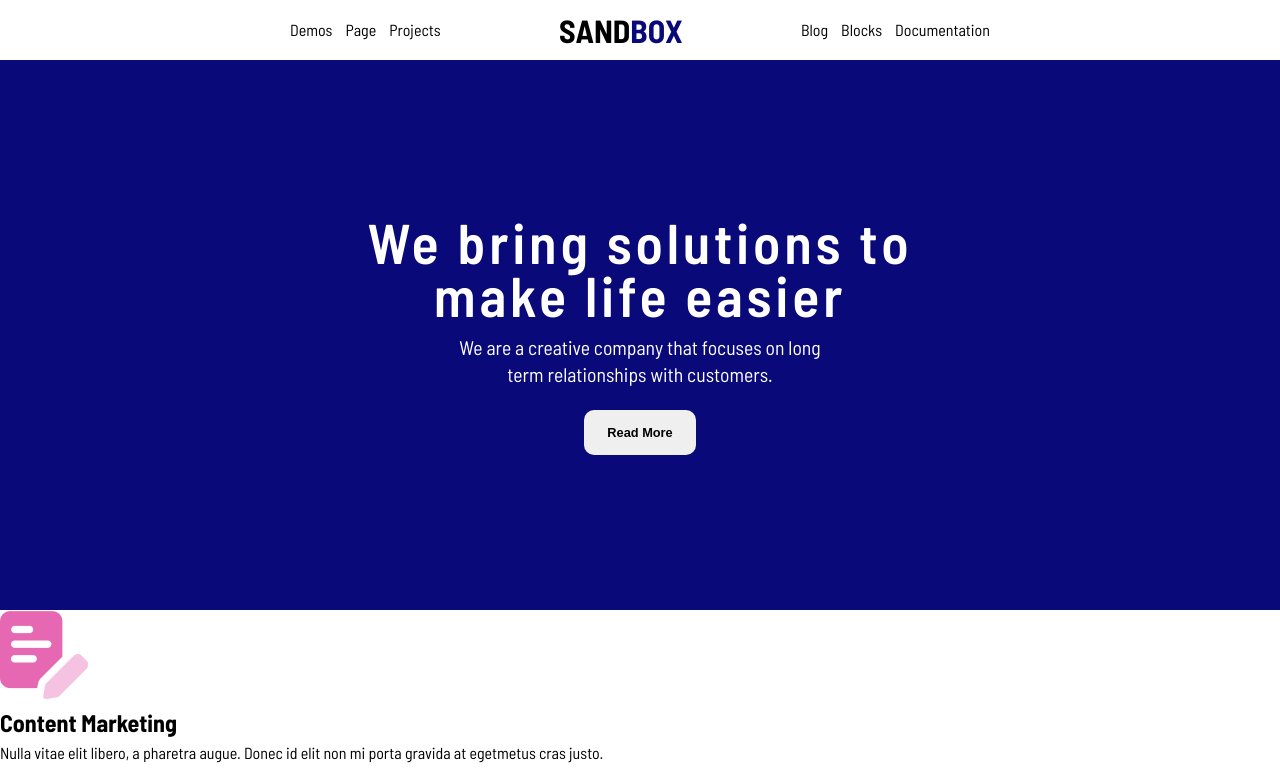
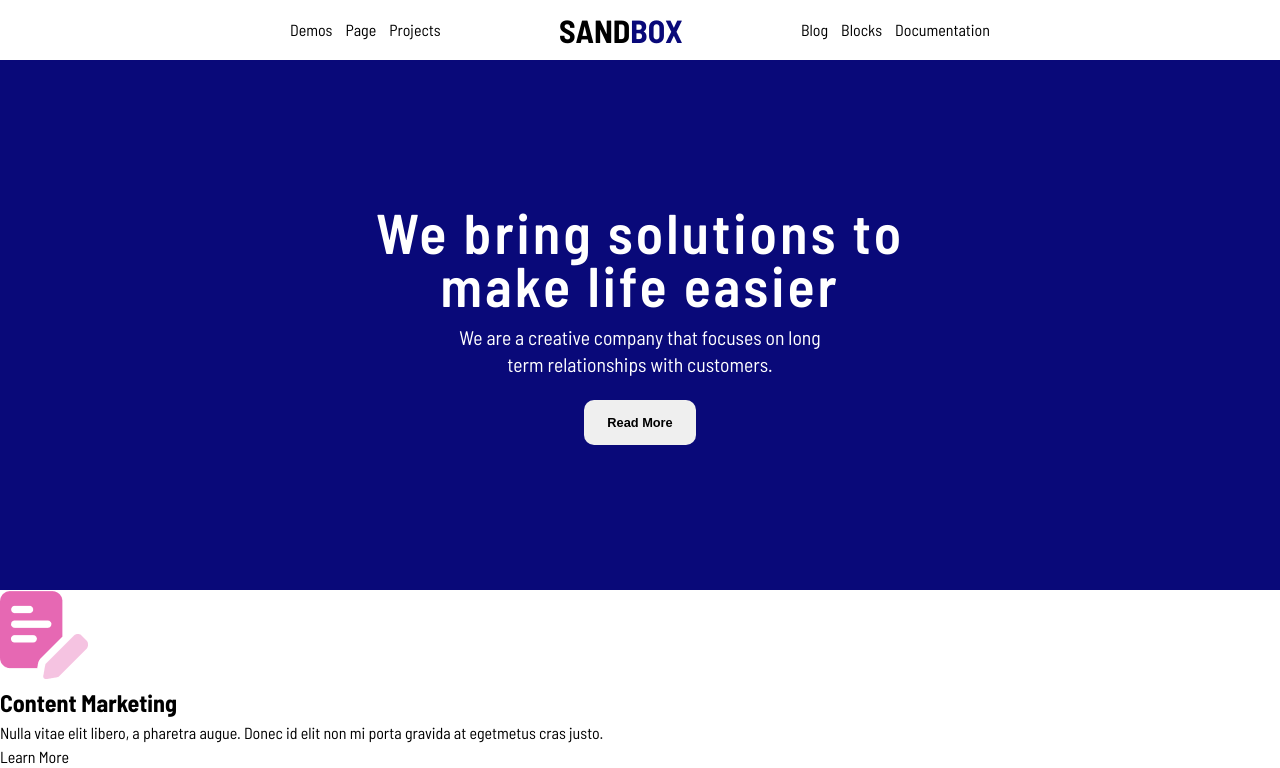
Before and after one commit to Hizmy-M/React-Projects, a React (Vite) app in the folder 06.SandBox-web/: page / in a window 1280 px wide. Shown: the top 768 px of the page. Built offline with nearby package versions, Linux system fonts and the light colour scheme.

Commit message:
header slignemnt fixed

```diff
--- a/06.SandBox-web/src/SectionTwo.jsx
+++ b/06.SandBox-web/src/SectionTwo.jsx
@@ -1,10 +1,10 @@
-export default function SectionTwo() {
+export default function SectionOne() {
     return (
-        <section>
-            <div className="section__container">
-                <h1>We bring solutions to make life easier</h1>
-                <p>We are a creative company that focuses on long term relationships with customers.</p>
-                <button>Read More</button>
+        <section className="background-blue">
+            <div className="section__container width">
+                <h1>We bring solutions to <br /> make life easier</h1>
+                <p>We are a creative company that focuses on long <br /> term relationships with customers.</p>
+                <button className="primary-btn" >Read More</button>
             </div>
         </section>
     )
--- a/06.SandBox-web/src/index.css
+++ b/06.SandBox-web/src/index.css
@@ -114,7 +114,7 @@ body {
                                           /* Section One & Two */
 /* --------------------------------------------------------------------------------------------------------- */
 .section__container {
-  height: 550px;
+  height: 530px;
   display: flex;
   justify-content: center;
   flex-direction: column;
@@ -178,7 +178,7 @@ body {
 
 .section__container h1 {
   line-height: 53px;
-  letter-spacing: 3.8px;
+  letter-spacing: 3px;
 }
 
 .header__one {
```
